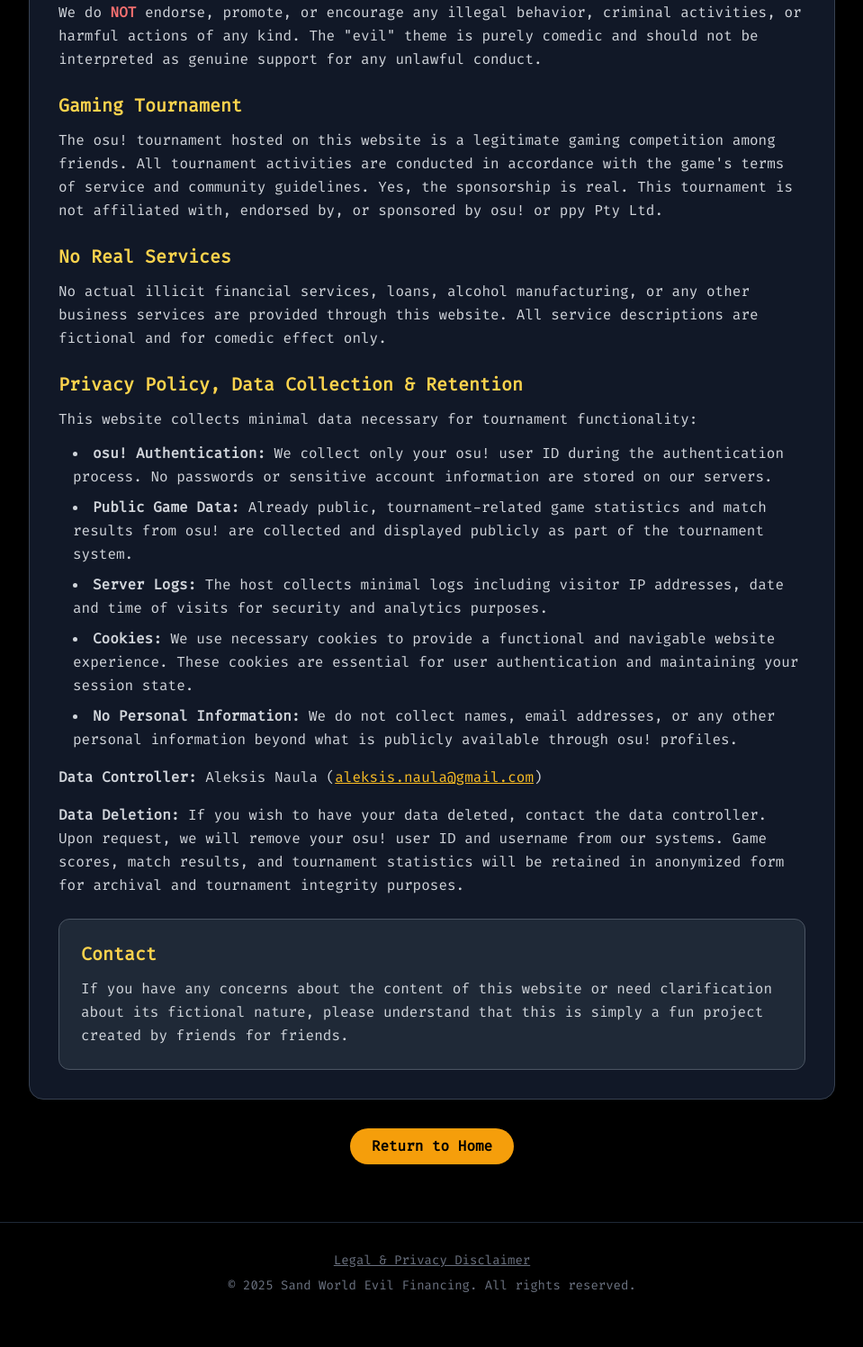
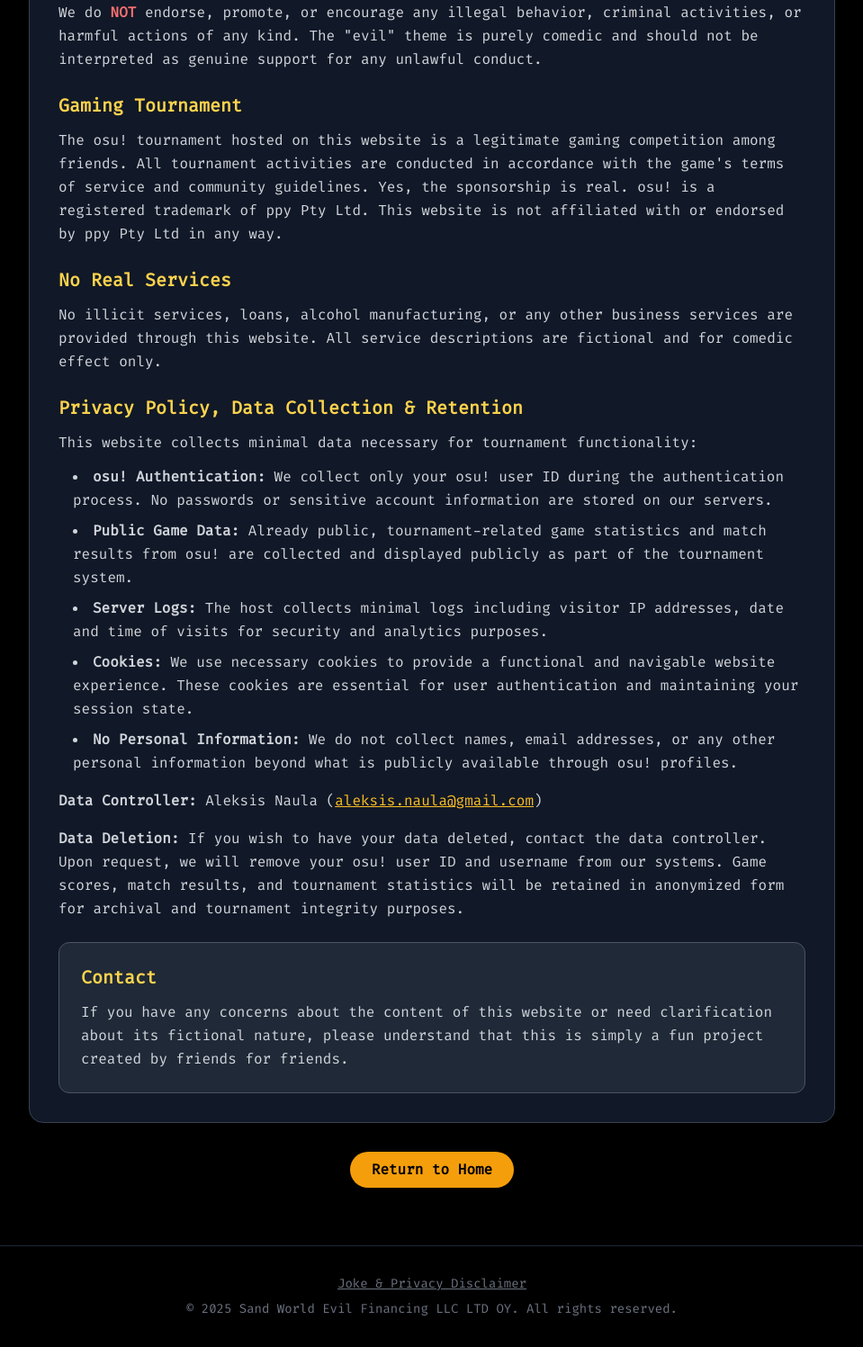
Before and after one commit to Finnduino/swef_site, a Flask app: page /legal in a window 1280 px wide. Shown: the part 795-2292 px from the top of the page at 90% size, without its empty margins (160-1119 px from the left). Before the commit the page ends 2231 px from the top, so only its background shows below. Run offline with Flask 3, Linux system fonts and the light colour scheme; parts of the project's set-up code (start-up, migrations or seed data) failed here and were passed over.

Commit message:
im a lil bitch pt 2

```diff
--- a/app/templates/footer.html
+++ b/app/templates/footer.html
@@ -1,7 +1,7 @@
 <!-- Footer -->
 <footer class="mt-auto py-8 text-center text-sm text-gray-500 bg-black border-t border-gray-800">
   <div class="mb-2">
-    <a href="{{ url_for('public.legal') }}" class="text-gray-500 hover:text-yellow-400 underline">Legal & Privacy Disclaimer</a>
+    <a href="{{ url_for('public.legal') }}" class="text-gray-500 hover:text-yellow-400 underline">Joke & Privacy Disclaimer</a>
   </div>
-  &copy; 2025 Sand World Evil Financing. All rights reserved.
+  &copy; 2025 Sand World Evil Financing LLC LTD OY. All rights reserved.
 </footer>
--- a/app/templates/legal.html
+++ b/app/templates/legal.html
@@ -78,15 +78,16 @@
               <p>
                 The osu! tournament hosted on this website is a legitimate gaming competition among friends.
                 All tournament activities are conducted in accordance with the game's terms of service and
-                community guidelines. Yes, the sponsorship is real. This tournament is not affiliated with,
-                endorsed by, or sponsored by osu! or ppy Pty Ltd.
+                community guidelines. Yes, the sponsorship is real.
+                osu! is a registered trademark of ppy Pty Ltd.
+                This website is not affiliated with or endorsed by ppy Pty Ltd in any way.
               </p>
             </div>
 
             <div>
               <h3 class="text-xl font-semibold text-yellow-300 mb-3">No Real Services</h3>
               <p>
-                No actual illicit financial services, loans, alcohol manufacturing, or any other business services are
+                No illicit services, loans, alcohol manufacturing, or any other business services are
                 provided through this website. All service descriptions are fictional and for comedic effect only.
               </p>
             </div>
```
